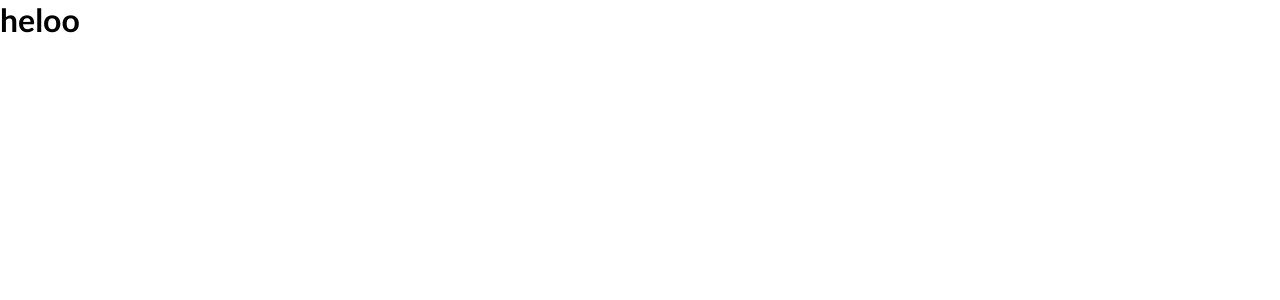
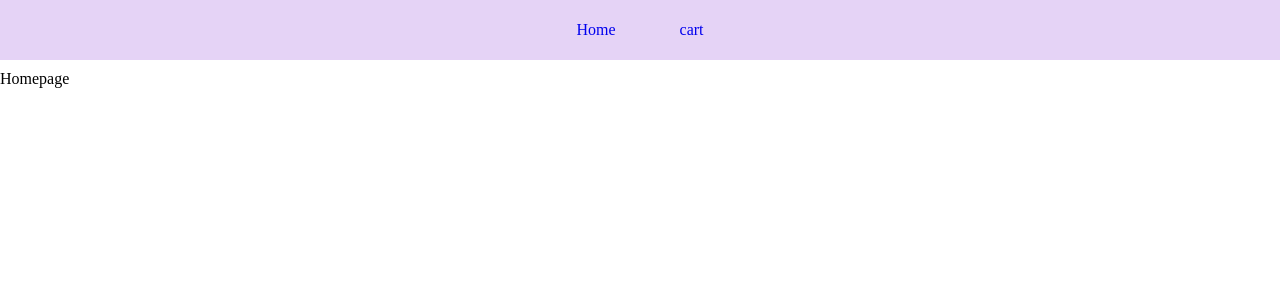
Before and after one commit to mohammadsalarvand403/shopping-app, a React (Create React App) app: page / in a window 1280 px wide. Shown: the top 300 px of the page. Built offline with nearby package versions, Linux system fonts and the light colour scheme.

Commit message:
add to Layout homePage and cartPage

```diff
--- a/package.json
+++ b/package.json
@@ -9,7 +9,7 @@
     "query-string": "^7.1.1",
     "react": "^18.2.0",
     "react-dom": "^18.2.0",
-    "react-router-dom": "^6.0.2",
+    "react-router-dom": "^6.4.3",
     "react-scripts": "5.0.1",
     "web-vitals": "^2.1.4"
   },
--- a/src/App.css
+++ b/src/App.css
@@ -1,7 +1,9 @@
+.App{
+ align-items: center;
+}
 * {
+  box-sizing: border-box;
   padding: 0;
-  box-sizing: border-box;
+  margin: 0;
   list-style: none;
-  margin: 0;
-  font-family: Calibri;
 }
--- a/src/App.js
+++ b/src/App.js
@@ -1,11 +1,18 @@
+
+import { Route, Routes } from 'react-router-dom';
 import './App.css';
+import CartPage from './pages/CartPage/CartPage';
+import HomePage from './pages/HomePage/HomePage';
 
 
 const App = () => {
   return (
-   <div>
-<h1>heloo</h1>
-   </div>
+    <div className='App'>
+  <Routes>
+    <Route path='/' element={<HomePage/>} />
+    <Route path='/cart' element={<CartPage/>} />
+  </Routes>
+    </div>
   );
 }
 
--- /dev/null
+++ b/src/Layout/Layout.jsx
@@ -0,0 +1,12 @@
+
+import Navigation from "../components/Navigation/Navigation"
+const Layout = ({children}) => {
+    return (
+        <div>
+           <Navigation/>
+            {children}
+        </div>
+     );
+}
+
+export default Layout;
--- /dev/null
+++ b/src/components/Navigation/Navigation.jsx
@@ -0,0 +1,23 @@
+import { NavLink } from "react-router-dom";
+import './navigagtion.css'
+const Navigation = () => {
+    return (
+   <header className="navigation">
+   <nav>
+        <ul>
+            <li>
+                <NavLink to="/">Home</NavLink>
+            </li>
+            <li>
+                <NavLink to="/cart">
+
+                cart</NavLink>
+            </li>
+
+        </ul>
+    </nav>
+   </header>
+    );
+}
+
+export default Navigation;
--- /dev/null
+++ b/src/components/Navigation/navigagtion.css
@@ -0,0 +1,29 @@
+.navigation{
+    display: flex;
+    align-items: center;
+    justify-content: center;
+    width: 100%;
+    height: 60px;
+    background-color: #e5d3f6;
+    margin-bottom: 10px;
+}
+ul{
+    display: flex;
+    align-items: center;
+    height: 100%;
+}
+li{
+    display: flex;
+    margin: 0 1rem;
+
+}
+.navigation a{
+    display: block;
+    padding: 0.5rem 1rem;
+    text-decoration: none;
+    border-radius: 5px;
+}
+.navigation a:hover,.isActive {
+  color: #581c87;
+  background-color: rgb(255, 255, 255);
+}
--- /dev/null
+++ b/src/pages/CartPage/CartPage.jsx
@@ -0,0 +1,9 @@
+const CartPage = () => {
+    return (
+    <div>
+      <h1>cart Pages</h1>
+    </div>
+     );
+}
+
+export default CartPage;
--- /dev/null
+++ b/src/pages/HomePage/HomePage.jsx
@@ -0,0 +1,11 @@
+import Layout from "../../Layout/Layout";
+
+const HomePage = () => {
+    return ( <div>
+      <Layout>
+     Homepage
+      </Layout>
+    </div> );
+}
+
+export default HomePage;
```
Also changed, not shown: 1 other file (tests, documents, lock files or other folders).
